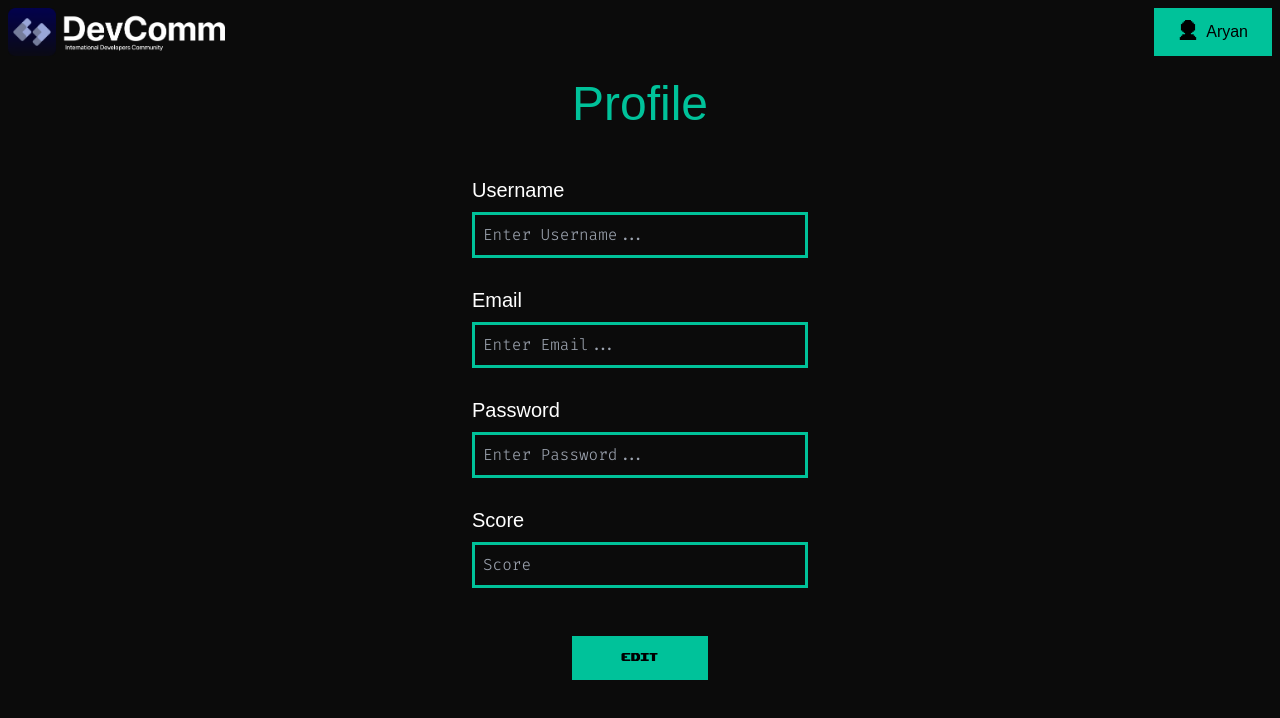
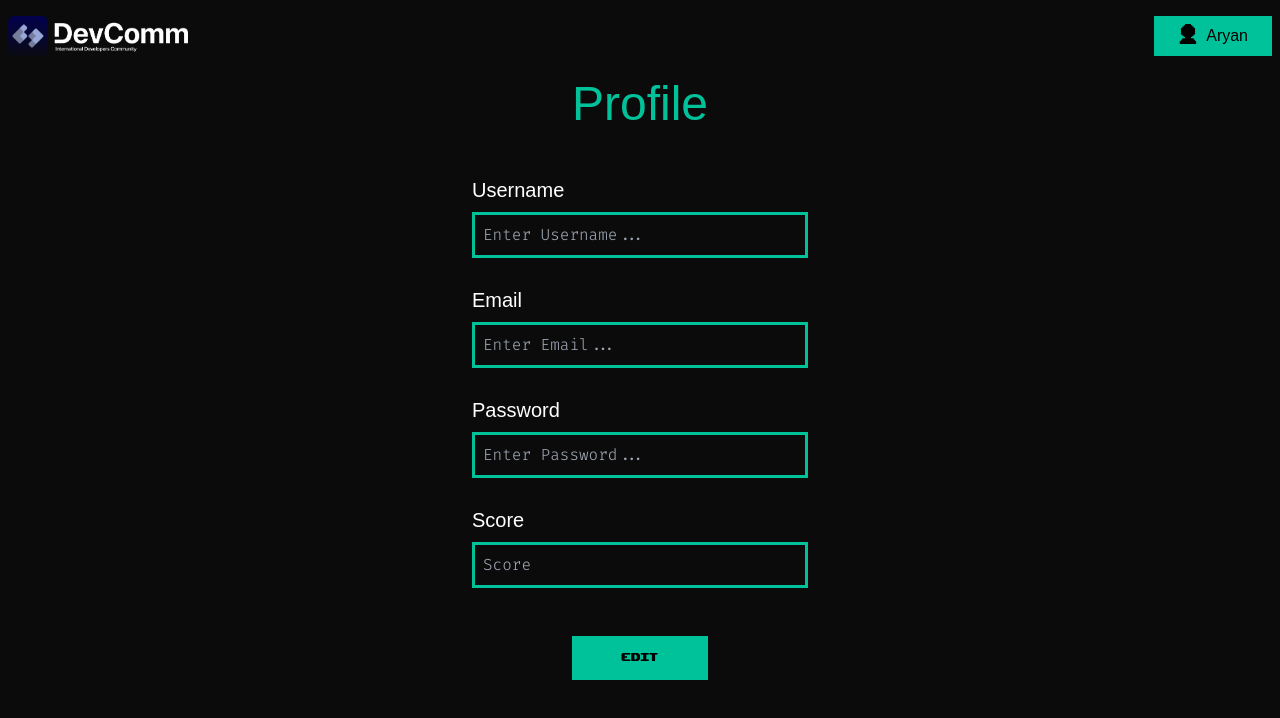
Before and after one commit to dhruv-colosus/Cryptic-Hunt, a Next.js app in the folder frontend/: page /profile in a window 1280 px wide. Shown: the top 718 px of the page. Built offline with nearby package versions, Linux system fonts and the light colour scheme; a web font is replaced by a local one.

Commit message:
tweaked header dimensions

```diff
--- a/frontend/src/components/header.jsx
+++ b/frontend/src/components/header.jsx
@@ -3,14 +3,14 @@ import Link from "next/link";
 
 export const Header = () => {
   return (
-    <nav className="w-full sticky top-0 px-2 pt-2 bg-background">
-      <div className="container mx-auto  flex justify-between h-8 lg:h-12">
+    <nav className="w-full sticky top-0 px-2 pt-4 bg-background">
+      <div className="container mx-auto  flex justify-between h-6 lg:h-10">
         <Link href="/">
           <Image
             src={"/images/Logo_dark_white.png"}
             width={200}
             height={50}
-            className="  w-auto h-full"
+            className="  w-auto h-full "
           />
         </Link>
 
```
